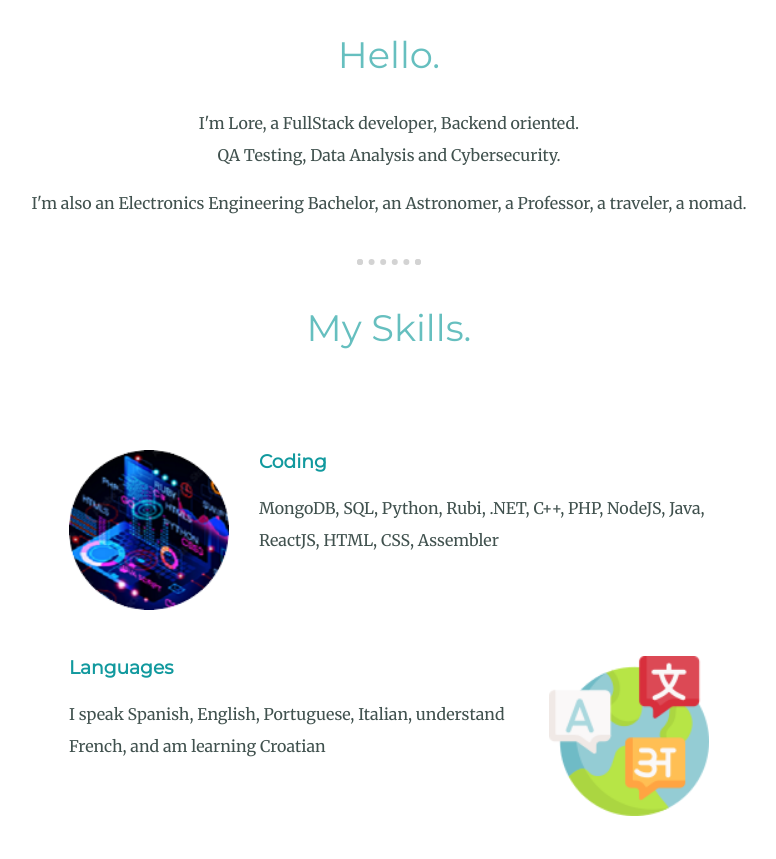
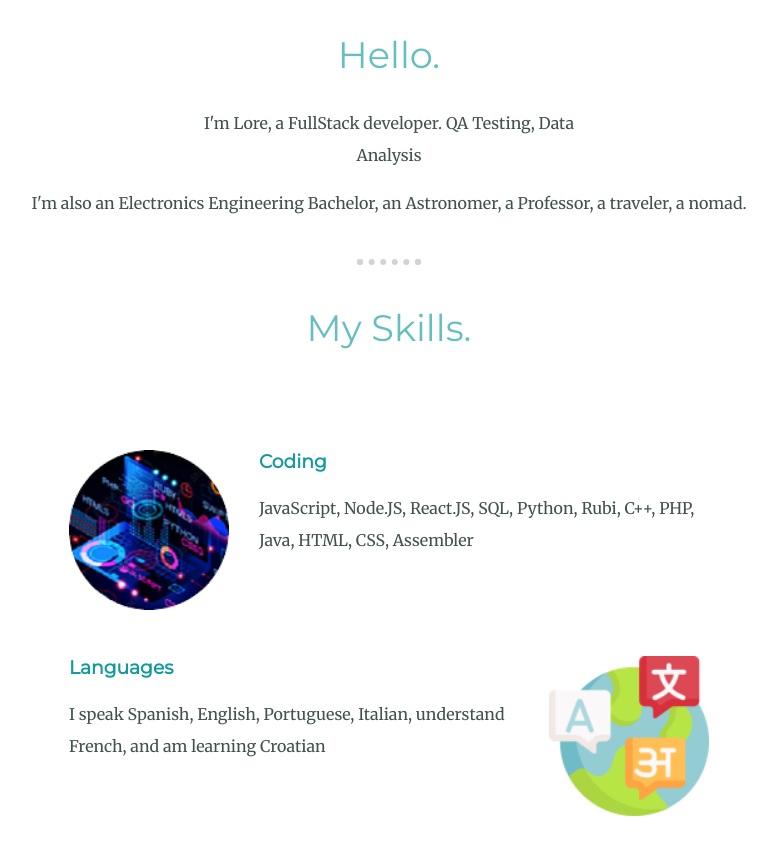
Before and after one commit to Alexa-2k/Personal_Page, a plain HTML site: page index.html in a window 1280 px wide. Shown: the part 953-1812 px from the top of the page, without its empty margins (251-1027 px from the left). Drawn offline with Linux system fonts and the light colour scheme.

Commit message:
Update index.html

```diff
--- a/index.html
+++ b/index.html
@@ -26,7 +26,7 @@
         <div class="profile">
           <img src="images\circled anime 192.png" alt="Lore-anime-pic">
           <h2>Hello.</h2>
-          <p class="intro">I'm Lore, a FullStack developer, Backend oriented. QA Testing, Data Analysis and Cybersecurity. </p>
+          <p class="intro">I'm Lore, a FullStack developer. QA Testing, Data Analysis </p>
           <p>I'm also an Electronics Engineering Bachelor, an Astronomer, a Professor, a traveler, a nomad.</p>
         </div>
         <hr>
@@ -35,7 +35,7 @@
           <div class="skill-row">
             <img class="skill1-img" src="images/coding-circled.png" alt="coding image from https://www.flaticon.com">
             <h3>Coding</h3>
-            <p>MongoDB, SQL, Python, Rubi, .NET, C++, PHP, NodeJS, Java, ReactJS, HTML, CSS, Assembler</p>
+            <p>JavaScript, Node.JS, React.JS, SQL, Python, Rubi, C++, PHP, Java, HTML, CSS, Assembler</p>
           </div>
           <div class="skill-row">
             <img class="skill2-img" src="images/languages.png" alt="https://www.flaticon.com/free-icons/languages - Languages icons created by Freepik - Flaticon">
```
